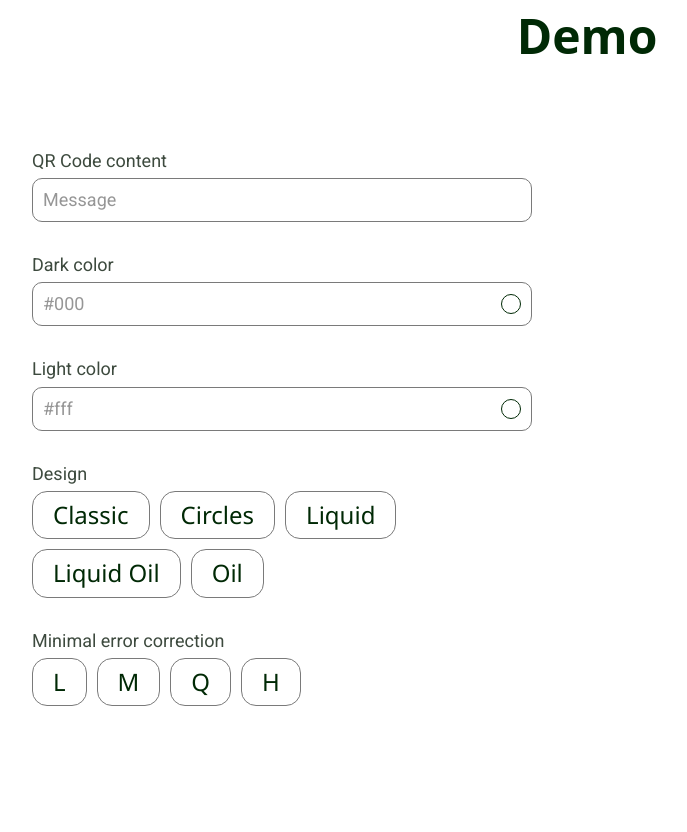
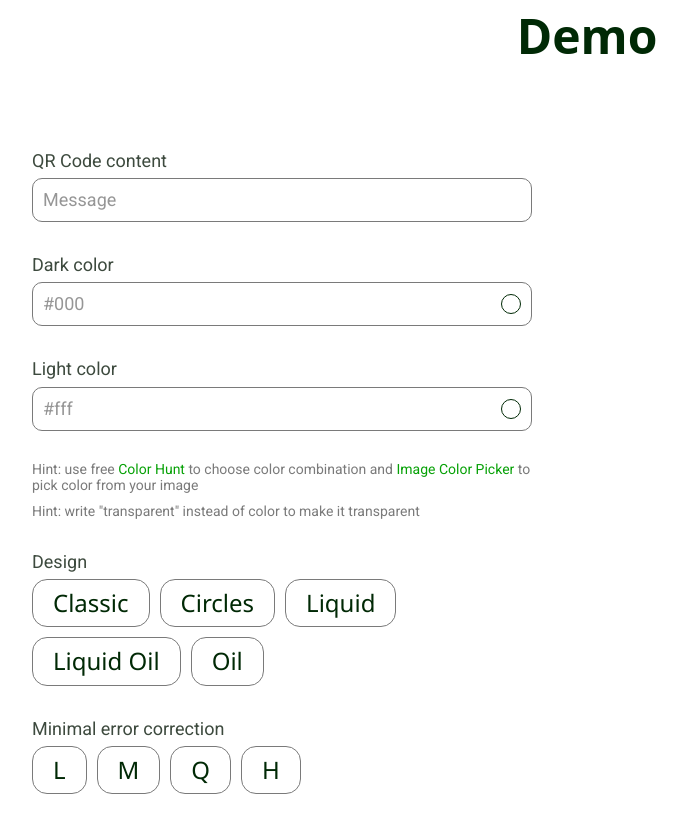
Before and after one commit to Alekseypavlov14/qr-codes-landing, a website built with Vite: page index.html in a window 1280 px wide. Shown: the part 857-1689 px from the top of the page, without its empty margins (53-740 px from the left). Before the commit the page ends 1663 px from the top, so only its background shows below. Built offline with nearby package versions, Linux system fonts and the light colour scheme; a web font is replaced by a local one.

Commit message:
added external link component and added hints block for demo-form

```diff
--- a/index.html
+++ b/index.html
@@ -89,6 +89,17 @@
             </div>
 
             <div class="demo-form__row">
+              <div class="demo-form__hint">
+                Hint: use free <a class="external" href="https://colorhunt.co">Color Hunt</a> to choose color
+                combination and <a class="external" href="https://imagecolorpicker.com">Image Color Picker</a> to pick
+                color from your image
+              </div>
+              <div class="demo-form__hint">
+                Hint: write "transparent" instead of color to make it transparent
+              </div>
+            </div>
+
+            <div class="demo-form__row">
               <div class="demo-form-field">
                 <label class="input-label">Design</label>
 
--- a/src/style.css
+++ b/src/style.css
@@ -311,6 +311,14 @@ p {
   font-size: 18px;
 }
 
+.external {
+  color: var(--primary-200);
+  transition: 0.3s;
+}
+.external:hover {
+  color: var(--primary-500);
+}
+
 @media (width <= 450px) {
   .section {
     padding-top: 30px;
@@ -469,9 +477,8 @@ p {
 }
 .demo-form__row {
   display: flex;
-  align-items: center;
-  flex-wrap: wrap;
-  gap: 30px;
+  flex-direction: column;
+  gap: 10px;
 }
 .demo-form-field {
   flex: 1 1 auto;
@@ -479,3 +486,8 @@ p {
   flex-direction: column;
   gap: 5px;
 }
+.demo-form__hint {
+  font-family: 'Roboto';
+  color: var(--dark-500);
+  font-size: 14px;
+}
```
